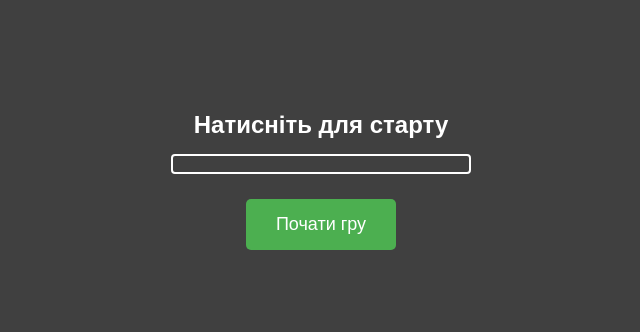
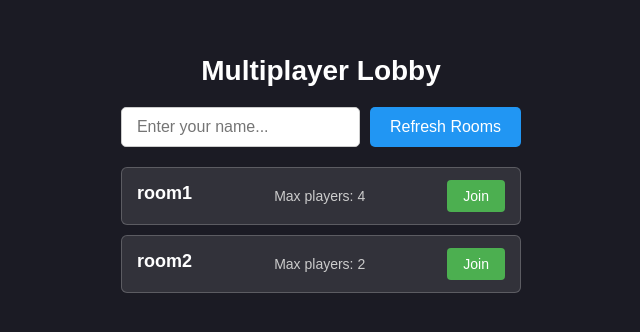
Before and after one commit to xenoner2303/jslab1, a website built with Vite: page index.html in a window 1280 px wide. Shown: the part 220-552 px from the top of the page, without its empty margins (319-959 px from the left). Built offline with nearby package versions, Linux system fonts and the light colour scheme.

Commit message:
finish m3

```diff
--- a/index.html
+++ b/index.html
@@ -27,5 +27,18 @@
 
       <button id="start-btn" type="button">Почати гру</button>
     </div>
+
+    <div id="lobby-screen">
+      <h2>Multiplayer Lobby</h2>
+
+      <div id="lobby-controls">
+        <input type="text" id="player-name-input" placeholder="Enter your name..." />
+        <button id="refresh-rooms-btn" type="button">Refresh Rooms</button>
+      </div>
+
+      <div id="rooms-container"></div>
+
+      <div id="lobby-error"></div>
+    </div>
   </body>
 </html>
--- a/public/api/rooms.json
+++ b/public/api/rooms.json
@@ -4,6 +4,7 @@
       "id": "room1",
       "name": "room1",
       "maxPlayers": 4,
+      "currentPlayers": 0,
       "arenaConfig": {
         "width": 1200,
         "height": 800
@@ -13,6 +14,7 @@
       "id": "room22",
       "name": "room2",
       "maxPlayers": 2,
+      "currentPlayers": 0,
       "arenaConfig": {
         "width": 1600,
         "height": 1200
--- a/src/main.js
+++ b/src/main.js
@@ -8,6 +8,8 @@ import { wrap } from './sim/arena.js';
 import { loadAll } from '../assets/loader.js';
 import {initAudio} from './sim/audio.js'
 import {initHud} from './sim/hud.js'
+import { Lobby } from './sim/lobby.js';
+import { initLobbyRendering } from './sim/lobbyRendering.js';
 import {
   drawShip,
   drawGrid,
@@ -20,12 +22,31 @@ import {
 import { configureCanvas } from './render/canvas.js';
 import { step, shipWidth, shipHeight } from '../config/settings.js';
 
-const world = new World(window.innerWidth, window.innerHeight);
 const hud = initHud();
 
-initGame();
+startLobby();
 
-async function initGame() {
+function startLobby(){
+  const lobby = new Lobby();
+  const lobbyScreen = document.getElementById('lobby-screen');
+  initLobbyRendering(lobby);
+
+  lobby.addEventListener('joined', (event) => {
+    const { room, playerName } = event.detail;
+    console.log(`Player ${playerName} join to room`, room.name);
+
+    lobbyScreen.style.display = 'none';
+
+    lobbyScreen.style.display = 'none';
+    document.getElementById('loading-screen').style.display = 'flex';
+
+    initGame(room, playerName);
+  });
+
+  lobby.startAutoRefresh();
+}
+
+async function initGame(room, playerName) {
   const canvasConfig = configureCanvas(window);
 
   const loadingScreen = document.getElementById('loading-screen');
@@ -63,6 +84,10 @@ async function initGame() {
 
     const audio = initAudio(audioCtx, assets);
 
+    const arenaWidth = room.arenaConfig.width;
+    const arenaHeight = room.arenaConfig.height;
+    const world = new World(arenaWidth, arenaHeight);
+
     world.addEventListener('shoot', () => audio.playShoot());
     world.addEventListener('exploded', () => audio.playExplosion());
     world.addEventListener('hit', (event) => audio.playHit(event.detail.type));
@@ -74,22 +99,20 @@ async function initGame() {
 
     loadingScreen.style.display = 'none';
 
-    startGame(assets, canvasConfig);
+    startGame(world, assets, canvasConfig, arenaWidth, arenaHeight, playerName);
   }
   catch (error)
   {
-    console.error('Помилка під час ініціалізації гри:', error);
+    console.error('Error during game initialisation', error);
     loadingText.textContent = 'Не пограєш ти сьогодні, сорі';
   }
 }
 
-function startGame(assets, canvasConfig) {
+function startGame(world, assets, canvasConfig, arenaWidth, arenaHeight, playerName) {
   const input = createInput(window);
 
-  const startMainShipPos = new Vector2(
-    window.innerWidth / 2,
-    window.innerHeight / 2
-  );
+  const startMainShipPos = new Vector2(arenaWidth / 2, arenaHeight / 2);
+
   const mainShipRadius = Math.sqrt(shipWidth ** 2 + shipHeight ** 2) / 2; // rectangle diag formula
 
   let mainShip = new Ship(
@@ -97,7 +120,8 @@ function startGame(assets, canvasConfig) {
     new Vector2(0, 0),
     mainShipRadius,
     0,
-    input
+    input,
+    playerName
   );
   world.spawn(mainShip);
 
@@ -115,7 +139,7 @@ function startGame(assets, canvasConfig) {
     };
 
     world.step(dt, input);
-    wrap(mainShip, window.innerWidth, window.innerHeight);
+    wrap(mainShip, arenaWidth, arenaHeight);
 
     input.clearJustPressed();
   }
@@ -153,6 +177,7 @@ function startGame(assets, canvasConfig) {
       angle: previous.angle + angleChange * alpha,
       thrust: previous.thrust + (mainShip.thrust - previous.thrust) * alpha,
       angleChange,
+      playerName: mainShip.playerName,
     };
 
     drawGrid(ctx, window.innerWidth, window.innerHeight);
--- a/src/render/draw.js
+++ b/src/render/draw.js
@@ -26,10 +26,16 @@ import {
 function drawShip(ctx, ship, shipImg) {
   ctx.save();
   ctx.translate(ship.x, ship.y);
+
+  ctx.font = '14px sans-serif';
+  ctx.fillStyle = 'black';
+  ctx.textAlign = 'center';
+  ctx.fillText(ship.playerName, 0, -shipHeight / 2 - 10);
+
   ctx.rotate(ship.angle);
 
   if (shipImg) {
-    ctx.drawImage(shipImg, -shipHeight/2, -shipWidth/2, shipHeight, shipWidth);
+    ctx.drawImage(shipImg, -shipHeight / 2, -shipWidth / 2, shipHeight, shipWidth);
   }
 
   if (ship.thrust !== 0) {
--- a/src/sim/lobby.js
+++ b/src/sim/lobby.js
@@ -19,7 +19,6 @@ class Lobby extends EventTarget {
     }
 
     this.#abortController = new AbortController();
-    this.dispatchEvent(new CustomEvent('loadingchange', { detail: { isLoading: true } }));
 
     try {
       const signal = AbortSignal.any([
@@ -86,10 +85,15 @@ class Lobby extends EventTarget {
       throw new Error('The selected room was not found');
     }
 
+    if(selectedRoom.currentPlayers == selectedRoom.maxPlayers){
+        throw new Error('The room is full');
+    }
+
     if (!playerName || playerName.trim() === '') {
       throw new Error('Please enter player name');
     }
 
+    selectedRoom.currentPlayers++; // just in memory
     this.stopAutoRefresh(); // stop http before exit
 
     this.dispatchEvent(new CustomEvent('joined', {
--- /dev/null
+++ b/src/sim/lobbyRendering.js
@@ -0,0 +1,56 @@
+export function initLobbyRendering(lobby) {
+  const nameInput = document.querySelector('#player-name-input');
+  const roomsContainer = document.querySelector('#rooms-container');
+  const refreshBtn = document.querySelector('#refresh-rooms-btn');
+  const errorDiv = document.querySelector('#lobby-error');
+
+  let selectedRoomId = null;
+
+  lobby.addEventListener('roomsupdated', (event) => {
+    const rooms = event.detail.rooms;
+    renderRooms(rooms);
+    errorDiv.textContent = '';
+  });
+
+  lobby.addEventListener('error', (event) => {
+    errorDiv.textContent = event.detail.message;
+  });
+
+  refreshBtn.addEventListener('click', () => {lobby.refresh();});
+
+  function renderRooms(rooms) {
+    roomsContainer.innerHTML = '';
+
+    if (rooms.length == 0) {
+      roomsContainer.innerHTML = '<p>No rooms available</p>'; // just for message
+      return;
+    }
+
+    rooms.forEach(room => {
+      const roomCard = document.createElement('div');
+      roomCard.className = 'room-card';
+
+      if (room.id == selectedRoomId) {
+        roomCard.classList.add('selected');
+      }
+
+      roomCard.innerHTML = `
+        <h3>${room.name}</h3>
+        <p>Max players: ${room.maxPlayers}</p>
+        <button type="button" class="join-btn">Join</button> `;
+
+      const joinBtn = roomCard.querySelector('.join-btn');
+      joinBtn.addEventListener('click', () => {
+        const playerName = nameInput.value;
+        try {
+          lobby.join(room.id, playerName);
+        }
+        catch (err) {
+          errorDiv.textContent = err.message;
+        }
+      });
+
+      roomsContainer.appendChild(roomCard);
+    });
+  }
+}
--- a/src/sim/ship.js
+++ b/src/sim/ship.js
@@ -16,7 +16,7 @@ class Ship extends Entity {
   #hp = 0;
   #respawnTimer = 0;
 
-  constructor(pos, vel, radius, angle, input) {
+  constructor(pos, vel, radius, angle, input, playerName) {
     super(pos, vel, radius, true, angle, 'mainShip');
 
     this.thrust = 0;
@@ -25,6 +25,7 @@ class Ship extends Entity {
     this.#hp = maxShipHp;
     this.score = 0;
     this.hasShield = false;
+    this.playerName = playerName;
   }
 
   get hp() {
--- a/style.css
+++ b/style.css
@@ -38,7 +38,7 @@ body {
   position: fixed;
   inset: 0;
   z-index: 2;
-  display: flex;
+  display: none;
   flex-direction: column;
   align-items: center;
   justify-content: center;
@@ -108,3 +108,110 @@ body {
 
   display: none;
 }
+
+#lobby-screen {
+  position: fixed;
+  inset: 0;
+  z-index: 3; /* Вище за інші екрани */
+  display: flex;
+  flex-direction: column;
+  align-items: center;
+  justify-content: center;
+  background: rgba(15, 15, 25, 0.95);
+  color: #ffffff;
+  padding: 20px;
+}
+
+#lobby-screen h2 {
+  margin-bottom: 20px;
+  font-size: 28px;
+}
+
+#lobby-controls {
+  display: flex;
+  gap: 10px;
+  margin-bottom: 20px;
+}
+
+#player-name-input {
+  padding: 10px 15px;
+  font-size: 16px;
+  border-radius: 5px;
+  border: 1px solid #ccc;
+  outline: none;
+}
+
+#refresh-rooms-btn {
+  padding: 10px 20px;
+  font-size: 16px;
+  border: none;
+  border-radius: 5px;
+  background: #2196f3;
+  color: white;
+  cursor: pointer;
+}
+
+#refresh-rooms-btn:hover {
+  background: #1976d2;
+}
+
+#rooms-container {
+  display: flex;
+  flex-direction: column;
+  gap: 10px;
+  width: min(400px, 90vw);
+  max-height: 300px;
+  overflow-y: auto;
+  margin-bottom: 15px;
+}
+
+.room-card {
+  display: flex;
+  justify-content: space-between;
+  align-items: center;
+  padding: 12px 15px;
+  background: rgba(255, 255, 255, 0.1);
+  border: 1px solid rgba(255, 255, 255, 0.2);
+  border-radius: 6px;
+  transition: background 0.2s;
+}
+
+.room-card:hover {
+  background: rgba(255, 255, 255, 0.15);
+}
+
+.room-card.selected {
+  border-color: #4caf50;
+  background: rgba(76, 175, 80, 0.2);
+}
+
+.room-card h3 {
+  margin: 0 0 5px 0;
+  font-size: 18px;
+}
+
+.room-card p {
+  margin: 0;
+  font-size: 14px;
+  color: #ccc;
+}
+
+.join-btn {
+  padding: 8px 16px;
+  border: none;
+  border-radius: 4px;
+  background: #4caf50;
+  color: white;
+  font-size: 14px;
+  cursor: pointer;
+}
+
+.join-btn:hover {
+  background: #43a047;
+}
+
+#lobby-error {
+  color: #ff5252;
+  font-size: 14px;
+  min-height: 20px;
+}
```
